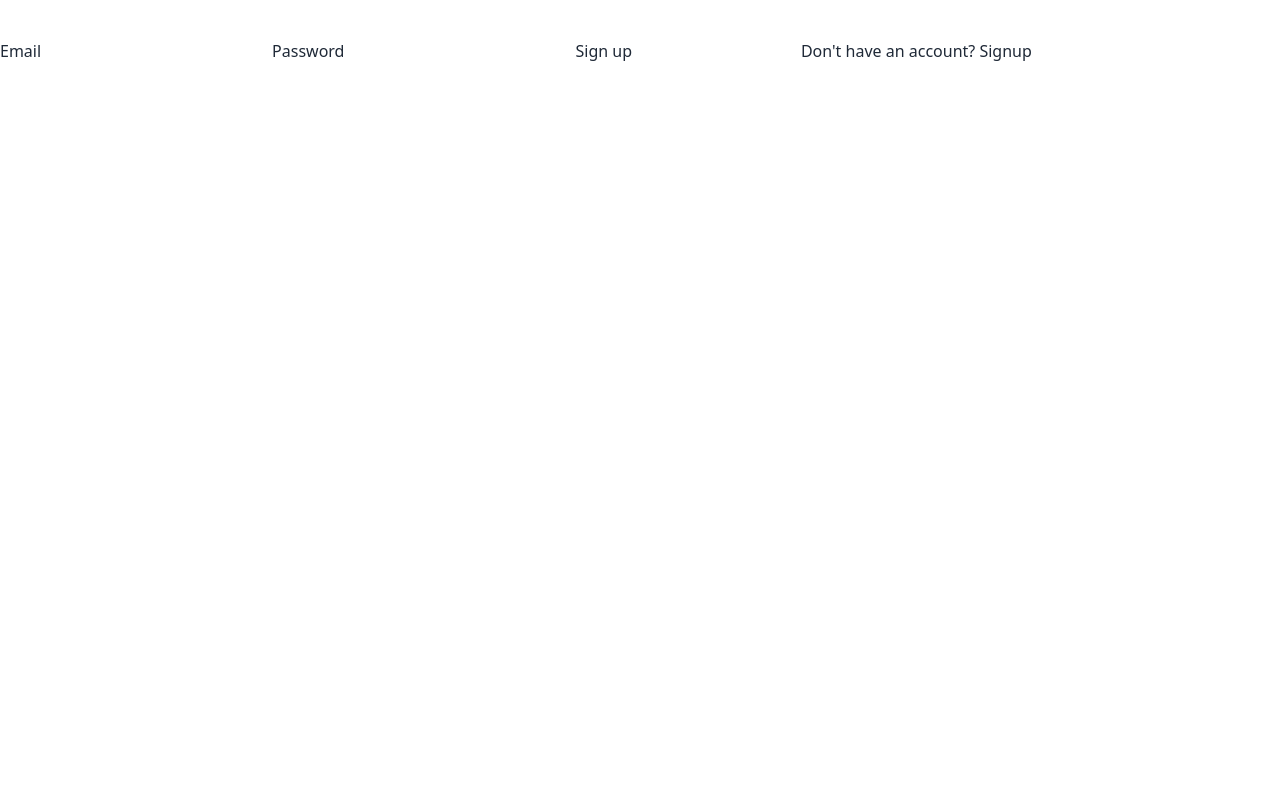
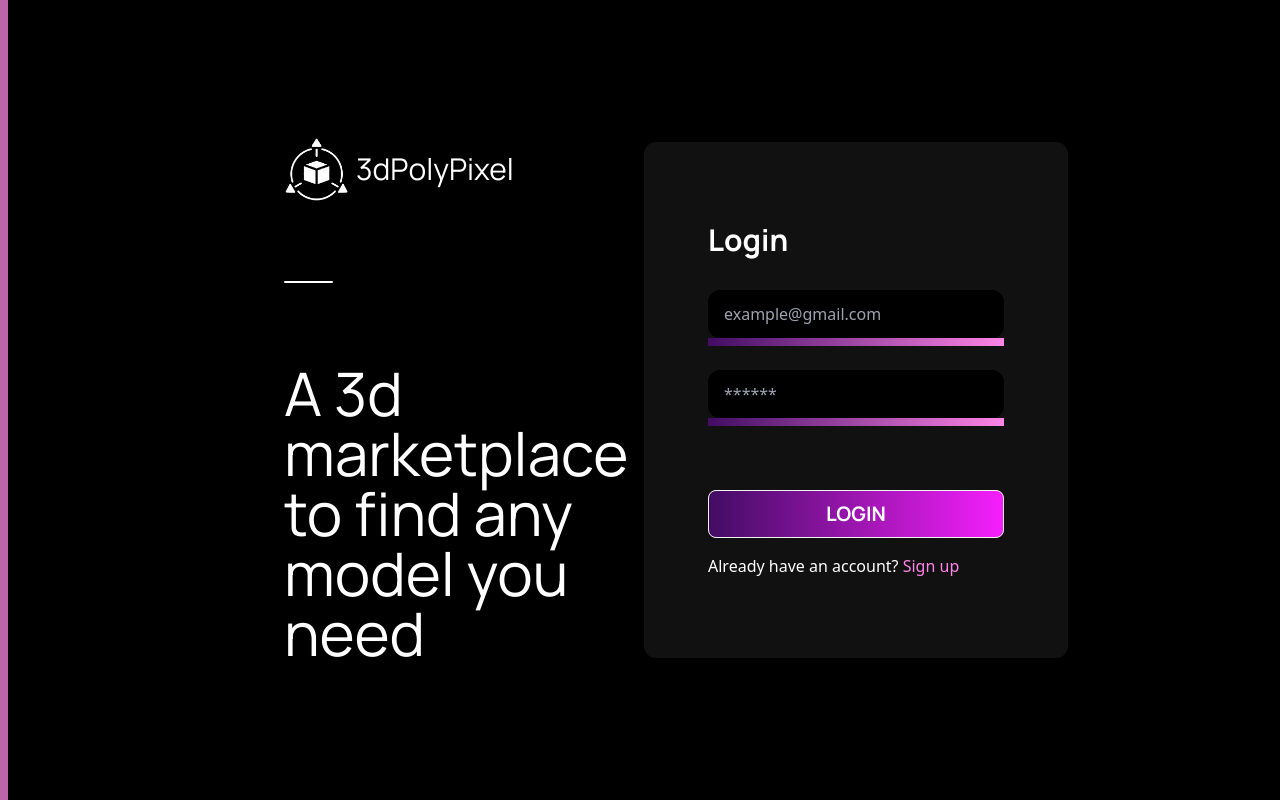
Before and after one commit to monica-mp/3dPolyPixel, a React (Vite) app: page /login in a window 1280 px wide. Built offline with nearby package versions, Linux system fonts and the light colour scheme; no server answers.

Commit message:
Login/Signup

```diff
--- a/src/components/login/login.tsx
+++ b/src/components/login/login.tsx
@@ -55,28 +55,34 @@ function Login() {
 
 
   return (
-    <div>
+    <div  className="h-screen flex justify-center items-center border-l-8 border-lightPurple bg-black text-white">
+      <div className="w-1/3 flex flex-col px-16 py-20 rounded-xl">
+        <div className="flex gap-2 items-center ">
+          <img src="src\assets\img\logo.png" alt="logo" className="w-16"/>
+          <h1 className="text-3xl font-font2">3dPolyPixel</h1>
+        </div>
+        <span className="h-0.5 bg-white w-1/6 my-20 rounded"></span>
+        <div>
+          <h1 className="text-6xl font-font2 font-normal">A 3d marketplace to find any model you need</h1>
+        </div>
+      </div>
+      <form onSubmit={handleSubmit} className="w-1/3 flex flex-col bg-gray px-16 py-20 rounded-xl">
+        <h1 className="text-3xl font-bold font-font2 mb-8">Login</h1>
 
-        <form onSubmit={handleSubmit}>
+        <input type="text" name="email" onChange={handleChange} placeholder="example@gmail.com"  className="h-12 bg-black p-4 rounded-xl"  />
+        <span className="h-2 bg-gradient-to-r from-purple to-lightPink mb-6"></span>
 
-        <label htmlFor="email">Email</label>
-        <input type="text" name="email" onChange={handleChange}/>
-
-        <label htmlFor="password">Password</label>
-        <input type="password" name="password" onChange={handleChange}/>
-        {error && <p>{error}</p>}
-        <button>Sign up</button>
-
+        <input type="password" name="password" onChange={handleChange} placeholder="******" className="h-12 bg-black p-4 rounded-xl"/>
+        <span className="h-2 bg-gradient-to-r from-purple to-lightPink"></span>
+        {error && <p className="text-lightPink mt-2">{error}</p>}
         <button
-          className="btn btn-outline text-white  font-bold whitespace-nowrap bg-orange-400 justify-center  mt-7 px-16  rounded-md max-md:max-w-full max-md:px-5"
+          className="btn py-2 px-6 bg-gradient-to-r from-purple to-pinkBorder mb-4 text-xl text-white font-font2  mt-16"
           type="submit"
         >
-          Login
+          LOGIN
         </button>
-        <Link to="/signup">Don't have an account? Signup</Link>
-    </form>
-
-
+        <Link to="/signup">Already have an account? <a className="text-lightPink">Sign up</a></Link>
+      </form>
     </div>
 
   )
--- a/src/components/signup/signup.tsx
+++ b/src/components/signup/signup.tsx
@@ -54,30 +54,35 @@ function Login() {
 
 
   return (
-    <div>
+    <div  className="h-screen flex justify-center items-center border-l-8 border-lightPurple bg-black text-white">
+      <div className="w-1/3 flex flex-col px-16 py-20 rounded-xl">
+        <div className="flex gap-2 items-center ">
+          <img src="src\assets\img\logo.png" alt="logo" className="w-16"/>
+          <h1 className="text-3xl font-font2">3dPolyPixel</h1>
+        </div>
+        <span className="h-0.5 bg-white w-1/6 my-20 rounded"></span>
+        <div>
+          <h1 className="text-6xl font-font2 font-normal">A 3d marketplace to find any model you need</h1>
+        </div>
+      </div>
+      <form onSubmit={handleSubmit} className="w-1/3 flex flex-col bg-gray px-16 py-20 rounded-xl">
+        <h1 className="text-3xl font-bold font-font2 mb-8">Sign up</h1>
 
-        <form onSubmit={handleSubmit}>
+        <input type="text" name="email" onChange={handleChange} placeholder="example@gmail.com"  className="h-12 bg-black p-4 rounded-xl"  />
+        <span className="h-2 bg-gradient-to-r from-purple to-lightPink mb-6"></span>
 
-        <label htmlFor="email">Email</label>
-        <input type="text" name="email" onChange={handleChange}/>
-
-        <label htmlFor="password">Password</label>
-        <input type="password" name="password" onChange={handleChange}/>
-        {error && <p>{error}</p>}
-        <button>Sign up</button>
-
+        <input type="password" name="password" onChange={handleChange} placeholder="******" className="h-12 bg-black p-4 rounded-xl"/>
+        <span className="h-2 bg-gradient-to-r from-purple to-lightPink"></span>
+        {error && <p className="text-lightPink mt-2">{error}</p>}
         <button
-          className="btn btn-outline text-white  font-bold whitespace-nowrap bg-orange-400 justify-center  mt-7 px-16  rounded-md max-md:max-w-full max-md:px-5"
+          className="btn py-2 px-6 bg-gradient-to-r from-purple to-pinkBorder mb-4 text-xl text-white font-font2  mt-16"
           type="submit"
         >
-          Signup
+          SIGN UP
         </button>
-        <Link to="/login">Already have an account? Login</Link>
-    </form>
-
-
+        <Link to="/login">Already have an account? <a className="text-lightPink">Login</a></Link>
+      </form>
     </div>
-
   )
 }
 
--- a/src/components/welcomeCard/welcomeCard.tsx
+++ b/src/components/welcomeCard/welcomeCard.tsx
@@ -5,7 +5,7 @@ const WelcomeCard = () => {
     <div>
       <div className="absolute flex items-center gap-3 m-4">
         <img src="src/assets/img/logo.png" alt="logo" className="w-12"/>
-        <p className='font-font3 text-xl text-white'>3dPolyPixel</p>
+        <p className='font-font2 text-xl text-white'>3dPolyPixel</p>
       </div>
       <div className="font-font3 flex justify-between px-32 bg-opacity-55 bg-black rounded-2xl w-4/5 h-4/5 shadow-xl absolute left-1/2 top-1/2 transform -translate-x-1/2 -translate-y-1/2">
         <div className="flex flex-col justify-between h-3/6  my-auto">
--- a/src/pages/signup.tsx
+++ b/src/pages/signup.tsx
@@ -1,7 +1,7 @@
 import Signup from "../components/signup/signup"
 const SignupPage = () => {
   return (
-    <div >
+    <div>
         <Signup />
     </div>
   )
--- a/tailwind.config.js
+++ b/tailwind.config.js
@@ -13,6 +13,10 @@ export default {
       cardBackground:  "#242424",
       pinkBorder: "#F51FFC",
       purple: "#420C63 ",
+      red: "#FF0000",
+      gray: "#111111",
+      lightPink: "#FF85E7",
+      lightPurple: "#BB64AA"
     },
     fontFamily: {
       "font2": ["Manrope"],
```
Also changed, not shown: src/pages/exploreEnvironments.tsx (deleted), src/pages/settingsPage.tsx (deleted), src/pages/userProfile.tsx (deleted).
